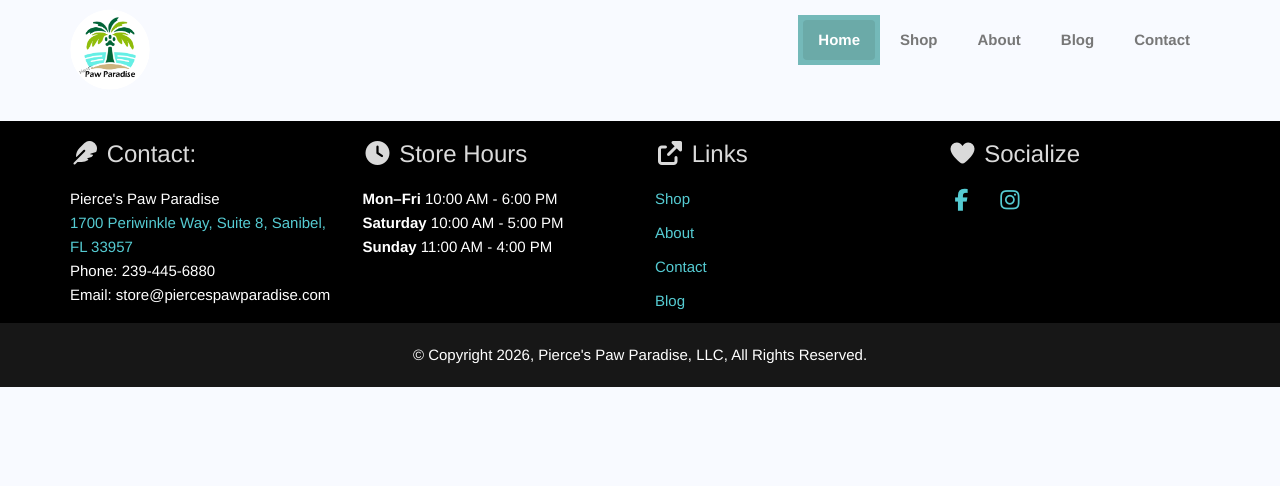
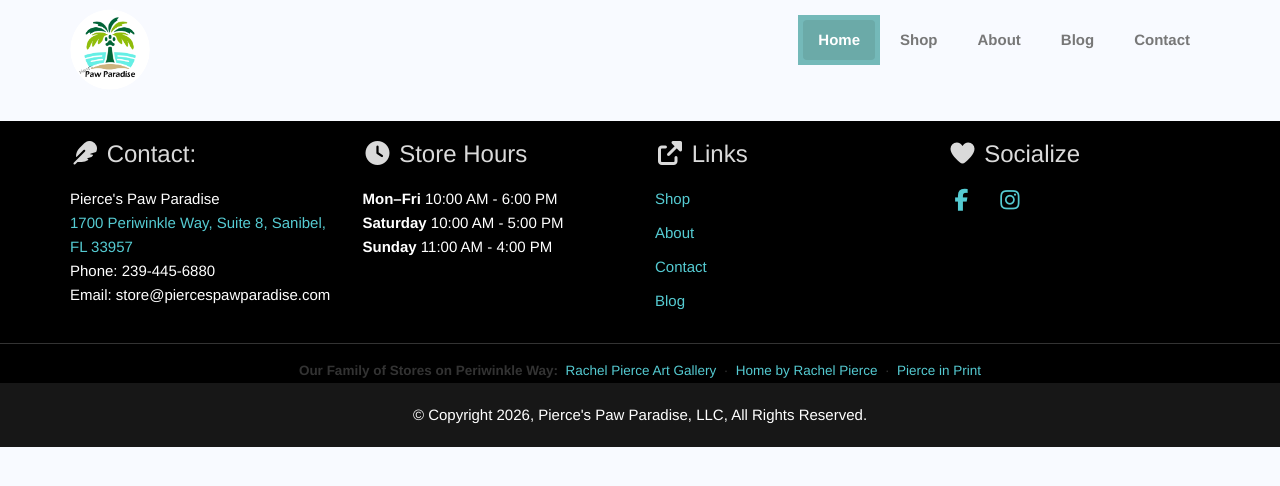
Before and after one commit to PawParadise/pierces-paw-paradise, a Jekyll site: the page built from store.html, in a window 1280 px wide. Shown: the top 486 px of the page. Built offline with Jekyll 4.4.1, drawn with Linux system fonts in a browser that asks for light colours.

```diff
--- a/_includes/footer.html
+++ b/_includes/footer.html
@@ -54,6 +54,20 @@
     </div>
   </div>
 
+  <!-- Family of Stores -->
+  <div class="row" style="margin-top: 20px; padding-top: 15px; border-top: 1px solid rgba(255,255,255,0.2); text-align: center;">
+    <div class="col-md-12">
+      <p style="margin: 0; font-size: 0.9em;">
+        <strong>Our Family of Stores on Periwinkle Way:</strong>&nbsp;
+        <a href="https://byrachelpierce.com" target="_blank" rel="noopener">Rachel Pierce Art Gallery</a>
+        &nbsp;&middot;&nbsp;
+        <a href="https://homebyrachelpierce.com" target="_blank" rel="noopener">Home by Rachel Pierce</a>
+        &nbsp;&middot;&nbsp;
+        <a href="https://www.pierceinprint.com" target="_blank" rel="noopener">Pierce in Print</a>
+      </p>
+    </div>
+  </div>
+
   <div class="copyright text-center">
     <p>&copy; Copyright {{ site.time | date: '%Y' }}, Pierce's Paw Paradise, LLC, All Rights Reserved.</p>
   </div>
--- a/_includes/head.html
+++ b/_includes/head.html
@@ -17,4 +17,5 @@
   <link rel="stylesheet" href="{{ site.baseurl }}/assets/css/font-awesome.css" />
   <link rel="stylesheet" href="{{ site.baseurl }}/assets/css/animate.min.css">
   <link rel="stylesheet" href="{{ site.baseurl }}/assets/css/style.css">
+  {% include analytics.html %}
 </head>
```
Also changed, not shown: _includes/analytics.html (added, +8 -0 lines).
